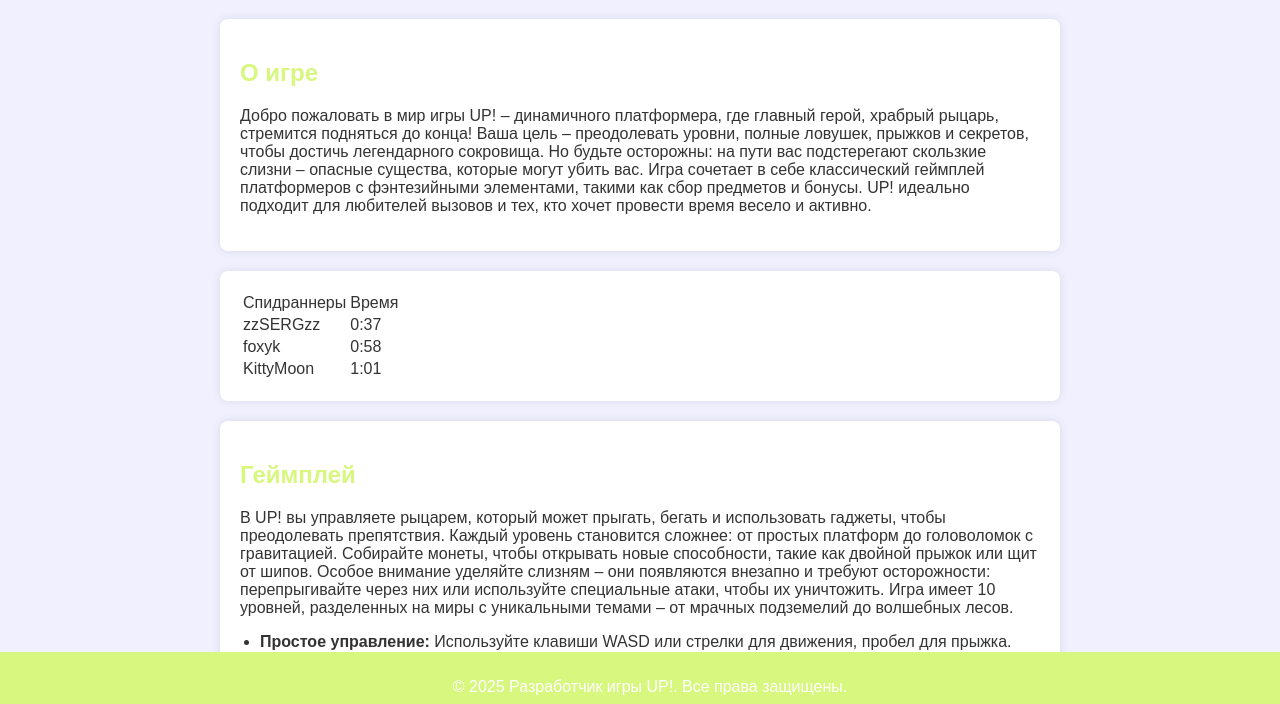
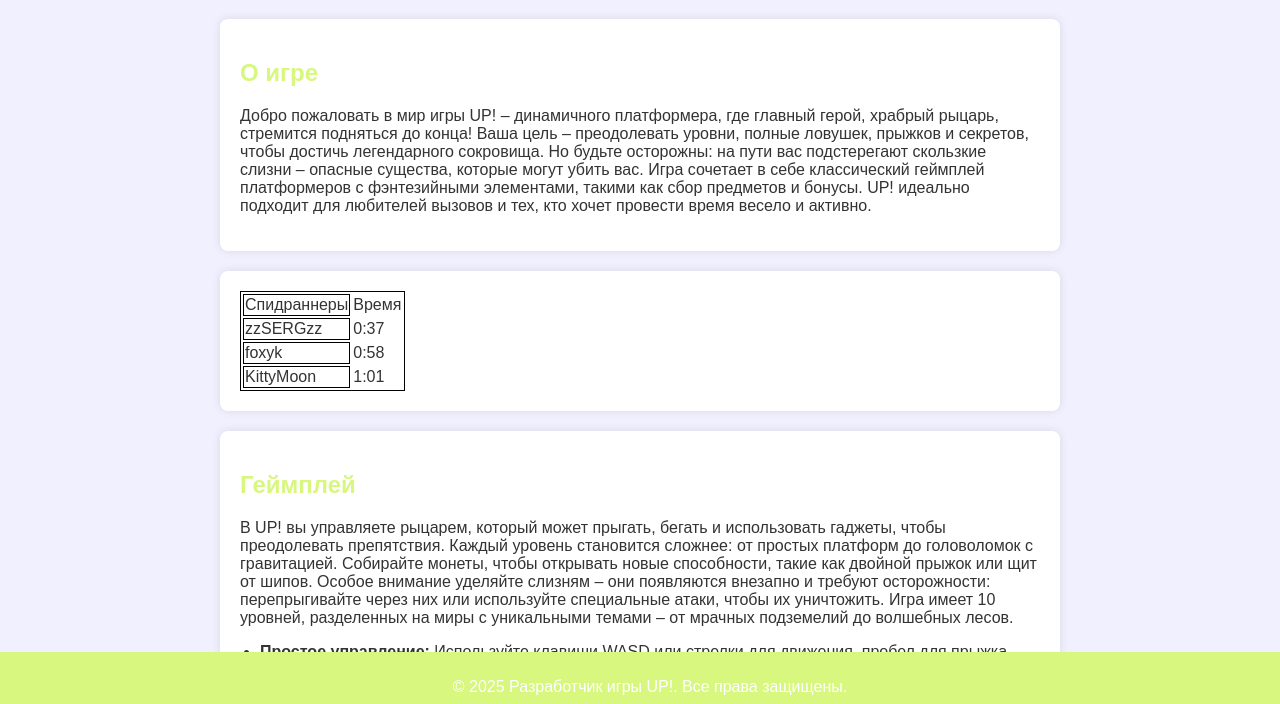
Before and after one commit to 1zzSERGzz1/UP, a plain HTML site: page index.html in a window 1280 px wide. Shown: the part 78-782 px from the top of the page. Drawn offline with Linux system fonts and the light colour scheme.

Commit message:
Update index.html

```diff
--- a/index.html
+++ b/index.html
@@ -63,18 +63,18 @@
         <p>Добро пожаловать в мир игры UP! – динамичного платформера, где главный герой, храбрый рыцарь, стремится подняться до конца! Ваша цель – преодолевать уровни, полные ловушек, прыжков и секретов, чтобы достичь легендарного сокровища. Но будьте осторожны: на пути вас подстерегают скользкие слизни – опасные существа, которые могут убить вас. Игра сочетает в себе классический геймплей платформеров с фэнтезийными элементами, такими как сбор предметов и бонусы. UP! идеально подходит для любителей вызовов и тех, кто хочет провести время весело и активно.</p>
     </section>
     <section>
-        <table>
+        <table style="border: 1px solid black">
             <tr>
-                <td>Спидраннеры</td><td>Время</td>
+                <td style="border: 1px solid black">Спидраннеры</td><td>Время</td>
             </tr>
             <tr>
-                <td>zzSERGzz</td><td>0:37</td>
+                <td style="border: 1px solid black">zzSERGzz</td><td>0:37</td>
             </tr>
             <tr>
-                <td>foxyk</td><td>0:58</td>
+                <td style="border: 1px solid black">foxyk</td><td>0:58</td>
             </tr>
             <tr>
-                <td>KittyMoon</td><td>1:01</td>
+                <td style="border: 1px solid black">KittyMoon</td><td>1:01</td>
             </tr>
         </table>
     </section>
```
